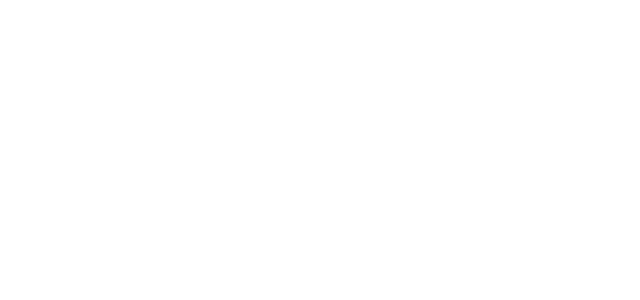
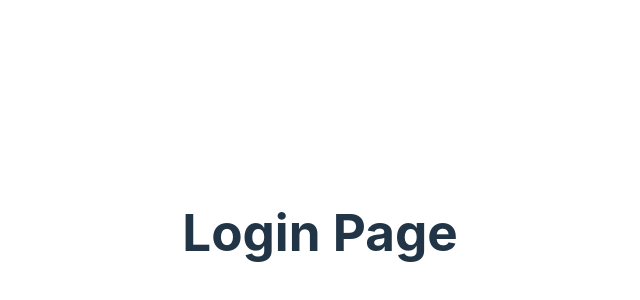
Before and after one commit to tariq-csit/frontend-staging, a React (Vite) app: page /login in a window 1280 px wide. Shown: the part 168-468 px from the top of the page, without its empty margins (320-960 px from the left). Built offline with nearby package versions, Linux system fonts and the light colour scheme.

Commit message:
move routes in app.tsx

```diff
--- a/src/App.tsx
+++ b/src/App.tsx
@@ -1,10 +1,16 @@
 import './App.css'
+import { Routes, Route } from 'react-router-dom';
+
 
 
 function App() {
-return (
-    <>
-    </>
+  return (
+    <div>
+      <Routes>
+        <Route path='/login' element={<div><h1>Login Page</h1></div>}/>
+        <Route path='/dashboard/:role' element={<div><h1>Dashboard</h1></div>}/>
+      </Routes>
+    </div>
   )
 }
 
```
Also changed, not shown: src/components/routes/Routes.tsx (deleted, +0 -25 lines).
